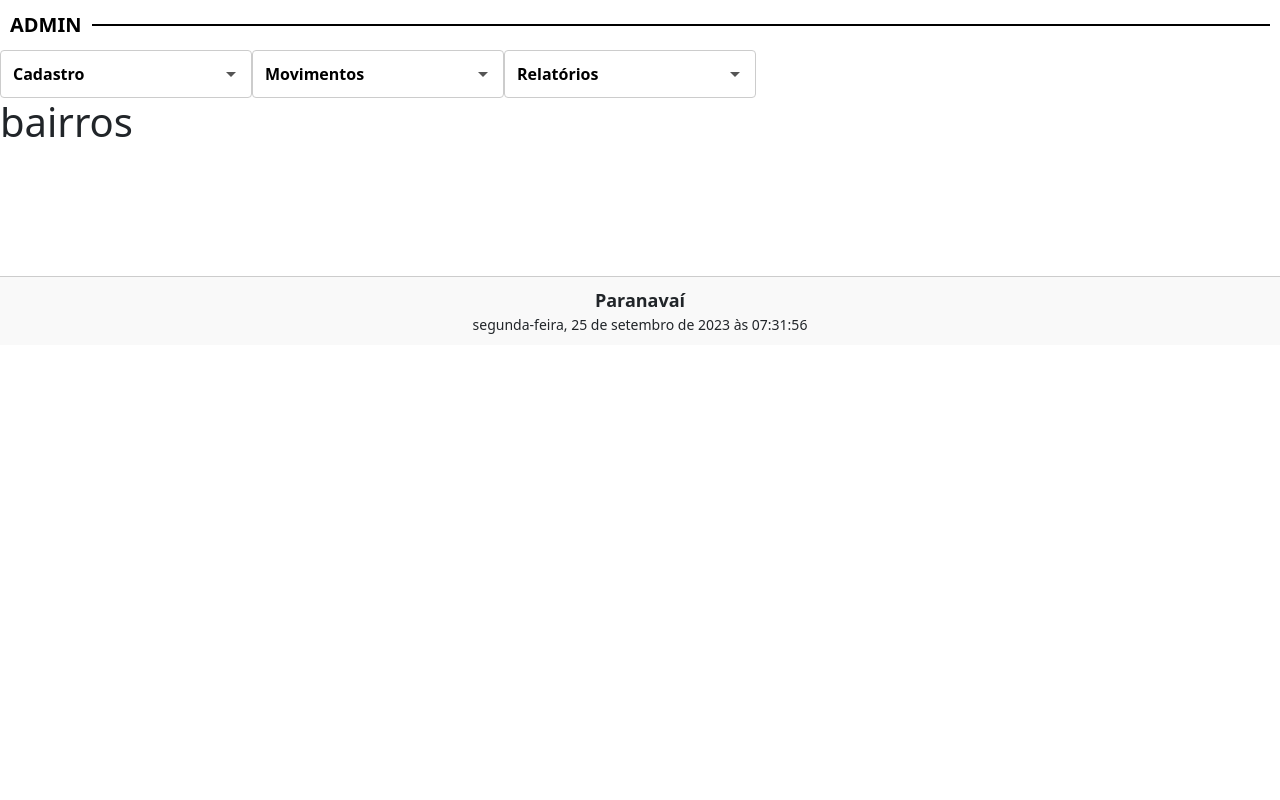
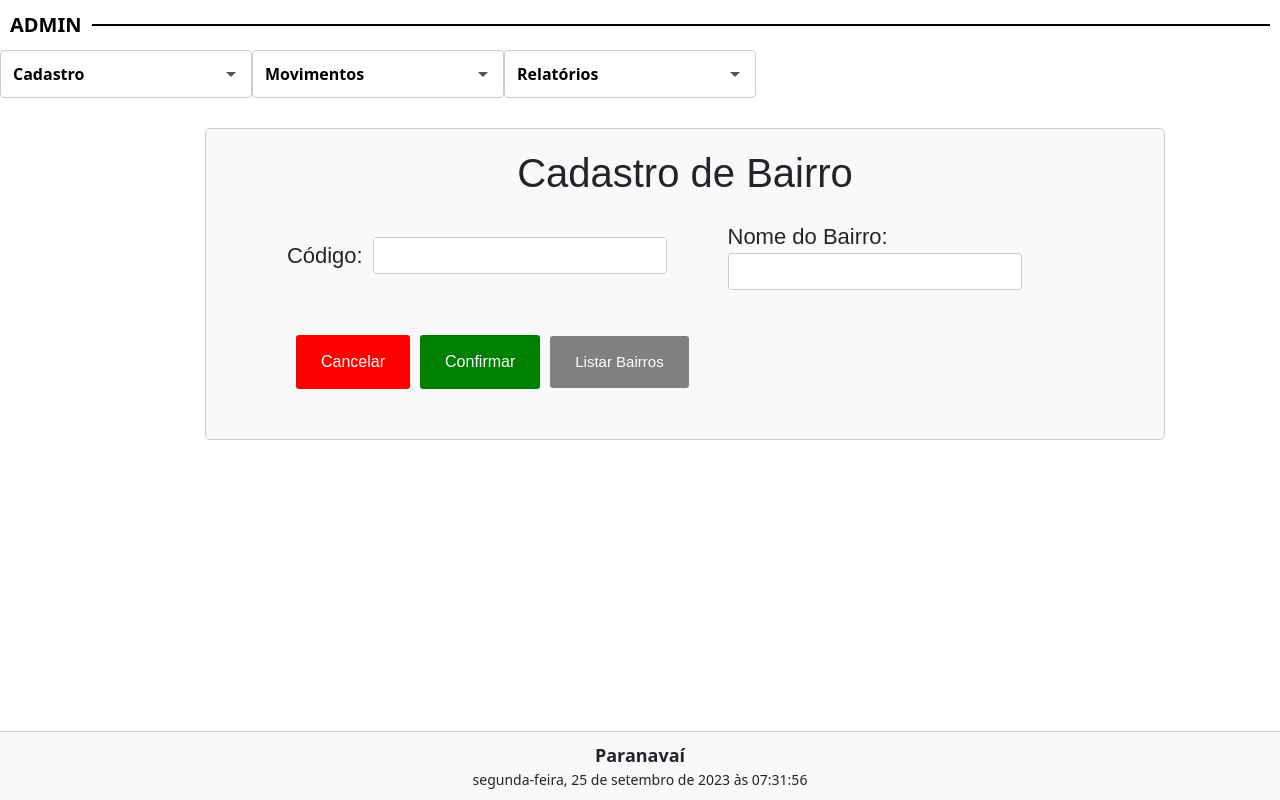
Before and after one commit to Rakoski/apice_frontend, a React (Create React App) app in the folder my-react-app/: page /bairros in a window 1280 px wide. Built offline with nearby package versions, Linux system fonts and the light colour scheme.

Commit message:
fix: Footer sticky bug resolvido
- Footer agora fica preso ao fim da tela mas de modo que não interfere na passagem das listas
- Footer não atrapalha mais a escolha dos dropdowns

```diff
--- a/my-react-app/src/App.js
+++ b/my-react-app/src/App.js
@@ -1,4 +1,4 @@
-import React, { useState } from 'react';
+import React, {useEffect, useRef, useState} from 'react';
 import Dropdowns from './Dropdowns';
 import Footer from "./Footer";
 import Header from "./Header";
@@ -9,18 +9,32 @@ import FiltroPessoas from "./FiltroPessoas";
 import ListaDePessoas from "./ListaDePessoas";
 import ListaVenda from "./ListaVenda";
 import Venda from "./Venda";
+import CadastroBairro from "./CadastroBairro";
+import ListaBairros from "./ListaBairros";
 
 function App() {
     const [inputValue1, setInputValue1] = useState('Cadastro');
     const [inputValue2, setInputValue2] = useState('Movimentos');
     const [inputValue3, setInputValue3] = useState('Relatórios');
     const listItemWidth = '215px';
+    const containerRef = useRef(null);
+
+    useEffect(() => {
+        const container = containerRef.current;
+        if (container) {
+            const screenHeight = window.innerHeight;
+            const headerHeight = document.querySelector('header').offsetHeight;
+            const footerHeight = document.querySelector('footer').offsetHeight;
+            const minimumHeight = screenHeight - headerHeight - footerHeight;
+            container.style.minHeight = `${minimumHeight}px`;
+        }
+    }, []);
 
     return (
         <Router>
             <div>
                 <Header />
-                <div className="combobox-container">
+                <div className="combobox-container" ref={containerRef}>
                     <Dropdowns
                         options={['Bairros', 'Cidades', 'Pessoas', 'Produtos']}
                         listItemWidth={listItemWidth}
@@ -46,11 +60,15 @@ function App() {
                     />
 
                     <Routes>
-                        <Route path="/bairros" element={<h1>bairros</h1>} />
+                        <Route path="/bairros" element={<CadastroBairro />} />
                         <Route path="/cidades" element={<h1>cidades</h1>} />
                         <Route path="/pessoas" element={<CadastroPessoa />} />
                         <Route path="/produtos" element={<h1>produtos</h1>} />
                         <Route path="/vendas" element={<Venda />} />
+                        <Route
+                            path="/lista de bairros"
+                            element={<ListaBairros />}
+                        />
                         <Route
                             path="/filtro de pessoas"
                             element={<FiltroPessoas />}
@@ -59,7 +77,10 @@ function App() {
                             path="/lista de pessoas"
                             element={<ListaDePessoas />}
                         />
-                        <Route path="/lista de vendas" element={<ListaVenda />} />
+                        <Route
+                            path="/lista de vendas"
+                            element={<ListaVenda />}
+                        />
                     </Routes>
                 </div>
             </div>
--- /dev/null
+++ b/my-react-app/src/CadastroBairro.js
@@ -0,0 +1,88 @@
+import React, { useState } from 'react';
+import './CadastroPessoa.css';
+import { Link } from 'react-router-dom';
+
+const CadastroPessoa = () => {
+    const [codigo, setCodigo] = useState('');
+    const [nome, setNome] = useState('');
+    const [cidade, setCidade] = useState('');
+    const [bairro, setBairro] = useState('');
+    const [cep, setCep] = useState('');
+    const [endereco, setEndereco] = useState('');
+    const [numero, setNumero] = useState('');
+    const [complemento, setComplemento] = useState('');
+    const [telefone, setTelefone] = useState('');
+    const [email, setEmail] = useState('');
+
+    const handleConfirmar = () => {
+        // Here you can add the logic to send a POST request to register a person
+        const formData = {
+            codigo,
+            nome,
+            cidade,
+            bairro,
+            cep,
+            endereco,
+            numero,
+            complemento,
+            telefone,
+            email,
+        };
+        // Send the formData to your backend API here
+    };
+
+    const handleCancelar = () => {
+        // Clear the form fields
+        setCodigo('');
+        setNome('');
+        setCidade('');
+        setBairro('');
+        setCep('');
+        setEndereco('');
+        setNumero('');
+        setComplemento('');
+        setTelefone('');
+        setEmail('');
+    };
+
+    return (
+        <div className="cadastro-pessoa-container">
+            <h1>Cadastro de Bairro</h1>
+            <div className="form-row">
+                <div className="form-group">
+                    <label>Código:</label>
+                    <input
+                        type="text"
+                        className="codigo-input"
+                        value={codigo}
+                        onChange={(e) => setCodigo(e.target.value)}
+                    />
+                </div>
+                <div className="form-group">
+                    <label>Nome do Bairro:</label>
+                    <input
+                        type="text"
+                        className="nome-input"
+                        value={nome}
+                        onChange={(e) => setNome(e.target.value)}
+                    />
+                </div>
+            </div>
+            <div className="button-container">
+                <button className="cancel-button" onClick={handleCancelar}>
+                    Cancelar
+                </button>
+                <button className="confirm-button" onClick={handleConfirmar}>
+                    Confirmar
+                </button>
+                <Link to="/lista de bairros">
+                    <button className="list-button" style={{ fontSize: '15px' }}>
+                        Listar Bairros
+                    </button>
+                </Link>
+            </div>
+        </div>
+    );
+};
+
+export default CadastroPessoa;
--- a/my-react-app/src/Footer.css
+++ b/my-react-app/src/Footer.css
@@ -1,7 +1,6 @@
-/* Footer.css */
 footer {
     position: sticky;
-    margin-top: 130px;
+    bottom: 0;
     background-color: #f9f9f9;
     border-top: 1px solid #ccc;
     padding: 10px;
--- /dev/null
+++ b/my-react-app/src/ListaBairros.js
@@ -0,0 +1,79 @@
+import React from 'react';
+import Table from 'react-bootstrap/Table';
+import Button from 'react-bootstrap/Button';
+import { FaEdit, FaTrash } from 'react-icons/fa';
+import './ListaDePessoas.css';
+import { Link } from 'react-router-dom';
+
+const pessoasData = [
+    {
+        id_bairro: 1,
+        bairro_nome: 'Jardins',
+    },
+    {
+        id_bairro: 2,
+        bairro_nome: 'Leblon',
+    },
+];
+
+const handleEditar = (id) => {
+    console.log(`Editar pessoa com ID ${id}`);
+};
+
+const handleDeletar = (id) => {
+    console.log(`Deletar pessoa com ID ${id}`);
+};
+
+const handleIncluir = () => {
+    console.log('Incluir pessoa');
+};
+
+
+const ListaDePessoas = ({ pessoa, onEditar, onDeletar, onIncluir }) => {
+    return (
+        <div className="list-container">
+            <div className="table-container">
+                <Table striped bordered hover className="table">
+                    <thead>
+                    <tr>
+                        <th>Código</th>
+                        <th>Nome do Bairro</th>
+                        <th>Ações</th>
+                    </tr>
+                    </thead>
+                    <tbody>
+                    {pessoasData.map((pessoa) => (
+                        <tr key={pessoa.id_bairro}>
+                            <td>{pessoa.id_bairro}</td>
+                            <td>{pessoa.bairro_nome}</td>
+                            <td className="actions-column">
+                                <Button
+                                    variant="warning"
+                                    onClick={() => onEditar(pessoa.id_bairro)}
+                                    className="edit-button"
+                                >
+                                    <FaEdit className="fa-edit" /> Editar
+                                </Button>
+                                <Button
+                                    variant="danger"
+                                    onClick={() => onDeletar(pessoa.id_bairro)}
+                                    className="delete-button"
+                                >
+                                    <FaTrash className="fa-trash" /> Deletar
+                                </Button>
+                            </td>
+                        </tr>
+                    ))}
+                    </tbody>
+                </Table>
+            </div>
+            <Link to="/bairros" className="link-button">
+                Incluir
+            </Link>
+        </div>
+
+    );
+};
+
+export default ListaDePessoas;
+export {pessoasData};
--- a/my-react-app/src/ListaVenda.js
+++ b/my-react-app/src/ListaVenda.js
@@ -12,6 +12,31 @@ const pessoasData = [
         id_venda: 1,
         Pessoa: 'João Dos Santos',
         Total_venda: 865,
+    },
+    {
+        id_venda: 2,
+        Pessoa: 'Joana Lurdes',
+        Total_venda: 790,
+    },
+    {
+        id_venda: 2,
+        Pessoa: 'Joana Lurdes',
+        Total_venda: 790,
+    },
+    {
+        id_venda: 2,
+        Pessoa: 'Joana Lurdes',
+        Total_venda: 790,
+    },
+    {
+        id_venda: 2,
+        Pessoa: 'Joana Lurdes',
+        Total_venda: 790,
+    },
+    {
+        id_venda: 2,
+        Pessoa: 'Joana Lurdes',
+        Total_venda: 790,
     },
     {
         id_venda: 2,
```
